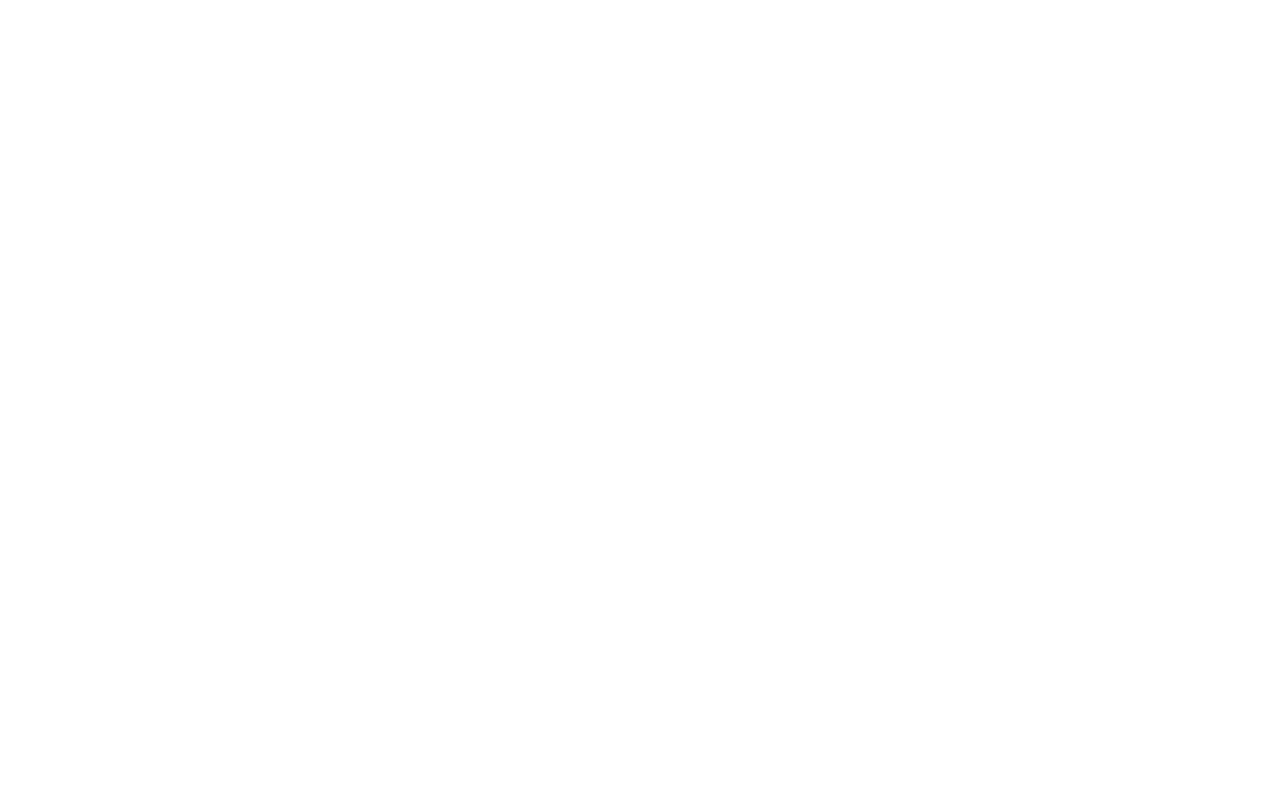
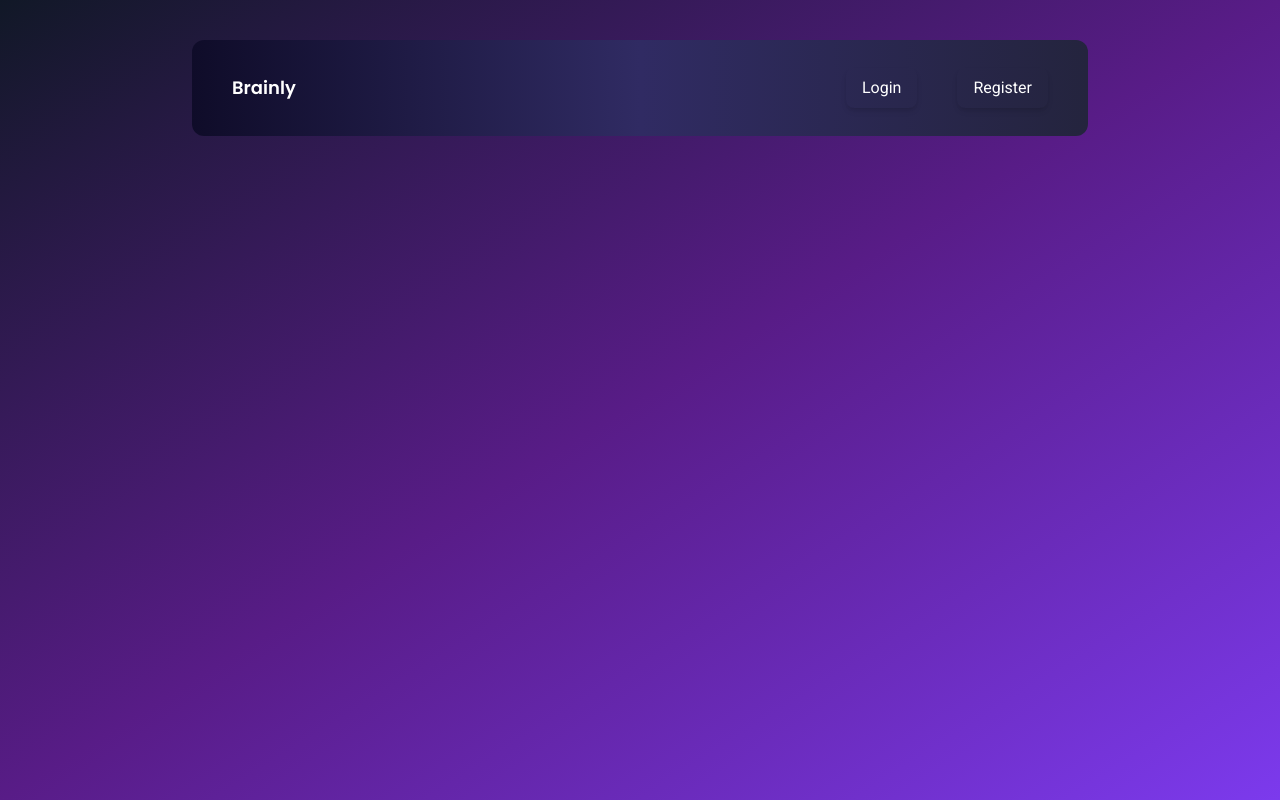
Before and after one commit to kiran-11123/Brainly-new, a React (Vite) app in the folder frontend/: page /dashboard in a window 1280 px wide. Before the commit this address had no page. Built offline with nearby package versions, Linux system fonts and the light colour scheme.

Commit message:
Doing the DashBoard thing

```diff
--- a/frontend/index.html
+++ b/frontend/index.html
@@ -1,23 +1,16 @@
 <!doctype html>
 <html lang="en">
-
   <head>
     <meta charset="UTF-8" />
     <link rel="icon" type="image/svg+xml" href="/vite.svg" />
-  <link rel="preconnect" href="https://fonts.googleapis.com">
-  <link rel="preconnect" href="https://fonts.gstatic.com" crossorigin>
-  <link href="https://fonts.googleapis.com/css2?family=Roboto:wght@400;700&display=swap" rel="stylesheet">
+    <link rel="preconnect" href="https://fonts.gstatic.com" />
+<link href="https://fonts.googleapis.com/css2?family=Poppins:wght@400;500;600&family=Roboto:wght@400;700&family=Montserrat:wght@400;600&family=Inter:wght@400;600&family=Nunito:wght@400;700&display=swap" rel="stylesheet">
     <meta name="viewport" content="width=device-width, initial-scale=1.0" />
-  <link rel="preconnect" href="https://fonts.googleapis.com">
-<link rel="preconnect" href="https://fonts.gstatic.com" crossorigin>
-<link href="https://fonts.googleapis.com/css2?family=Roboto:wght@400;700&display=swap" rel="stylesheet">
     <title>frontend</title>
   </head>
     <script async src="https://platform.twitter.com/widgets.js" charSet="utf-8"></script>
-
   <body>
     <div id="root"></div>
     <script type="module" src="/src/main.tsx"></script>
   </body>
-
 </html>
--- a/frontend/src/App.tsx
+++ b/frontend/src/App.tsx
@@ -4,6 +4,7 @@ import Home from './components/Home'
 import Signin from './components/Signin'
 import Signup from './components/Signup'
 import { BrowserRouter, Route, Routes } from 'react-router-dom'
+import Dashboard from './components/Dashboard'
 function App() {
 
 
@@ -19,6 +20,7 @@ function App() {
          <Route path="/" element={<Signin />} />
        <Route path="/home" element={<Home />} />
         <Route path="/signup" element={<Signup />} />
+        <Route path="/dashboard" element={<Dashboard/>} />
 
 
       </Routes>
--- a/frontend/src/components/Card.tsx
+++ b/frontend/src/components/Card.tsx
@@ -9,6 +9,13 @@ interface CardProps {
   description:string,
   type: "twitter" | "youtube" | "file" | "note" ;
   id:string
+}
+
+function extractYouTubeId(url: string): string {
+  const regExp =
+    /(?:youtube\.com\/(?:watch\?v=|embed\/|shorts\/)|youtu\.be\/)([a-zA-Z0-9_-]{11})/;
+  const match = url.match(regExp);
+  return match ? match[1] : "";
 }
 
 async function deleteContent(id:string) {
@@ -76,11 +83,11 @@ export default function Card({ title, link, type ,description ,id}: CardProps) {
 
       {/* Content */}
       <div className="mt-4 top-0 ">
-        {type === "youtube" && (
+       {type === "youtube" && link && (
   <div className="relative w-full aspect-video">
     <iframe
       className="absolute inset-0 w-full h-full rounded-lg border border-gray-200 shadow-sm"
-              src={link.replace("watch", "embed").replace("?v=", "/")}
+      src={`https://www.youtube.com/embed/${extractYouTubeId(link)}`}
       title="YouTube video player"
       frameBorder="0"
       allow="accelerometer; autoplay; clipboard-write; encrypted-media; gyroscope; picture-in-picture; web-share"
--- a/frontend/src/components/CreateContentModel.tsx
+++ b/frontend/src/components/CreateContentModel.tsx
@@ -14,11 +14,11 @@ interface Values{
 
 // controlled component
 export default function CreateContentModel({ open, Onclose }: { open: boolean, Onclose: () => void }) {
-    const [title, setTitle] = useState("");
-    const [link, setLink] = useState("");
-    const [type, setType] = useState("");
-    const[description , setDescription] = useState("");
-    const[message ,SetMessage] =useState("");
+    let [title, setTitle] = useState("");
+    let [link, setLink] = useState("");
+    let [type, setType] = useState("");
+    let [description, setDescription] = useState("");
+    let [message, SetMessage] = useState("");
 
 
       useEffect(()=>{
@@ -56,26 +56,23 @@ export default function CreateContentModel({ open, Onclose }: { open: boolean, O
             }
 
             if(title.length>0 && title.length<10){
+
                 obj.title=title;
             }
             if(link.length>0){
                 obj.link=link;
             }
             if(type.length>0){
+                type=type.toLowerCase();
                 obj.type=type;
             }
             if(description.length>0 && description.length<50){
                 obj.description=description;
             }
 
-            const response = await axios.post("http://localhost:3000/api/v1/data/content" , {
-
-                obj
-
-            } ,{
-                withCredentials:true
-            })
-
+           const response = await axios.post("http://localhost:3000/api/v1/data/content", obj, {
+  withCredentials: true
+});
             console.log(response);
 
             if(response.status===200){
--- /dev/null
+++ b/frontend/src/components/Dashboard.tsx
@@ -0,0 +1,29 @@
+
+export default function Dashboard() {
+
+    return(
+
+        <div className="h-screen flex flex-col items-center  justify-between bg-gradient-to-br from-gray-900 via-purple-900 to-violet-600">
+
+            <div className=" px-10 py-7 w-full max-w-sm  sm:max-w-4xl rounded-xl bg-gradient-to-r text-white from-[#0f0c29] via-[#302b63] to-[#24243e] hover:bg-gradient-to-r hover:from-[#625c9bad] hover:via-[#302b63] hover:to-[#6565b0] mt-10 flex items-center justify-between" >
+
+                     <div className="flex items-center font-poppins text-sm sm:text-lg font-semibold">
+
+                        <h1>Brainly</h1>
+
+                      </div>
+
+                      <div className="flex items-center justify-between gap-10 font-roboto ">
+
+                        <div className="px-4 py-2 hover:bg-gradient-to-tr from-white/10 via-white/5 to-transparent rounded-lg shadow-md">Login</div>
+                        <div className="px-4 py-2 hover:bg-gradient-to-tr from-white/10 via-white/5 to-transparent rounded-lg shadow-md">Register</div>
+
+                    </div>
+            </div>
+
+
+
+        </div>
+    )
+
+}
--- a/frontend/tailwind.config.js
+++ b/frontend/tailwind.config.js
@@ -1,18 +1,23 @@
+const defaultTheme = require("tailwindcss/defaultTheme");
 
-
-/** @type {import('tailwindcss').Config} */
 module.exports = {
-    content: [
-        "./src/**/*.{js,jsx,ts,tsx}",
-    ],
+  purge: ["./src/**/*.{js,jsx,ts,tsx}", "./public/index.html"],
+  darkMode: false, // or 'media' or 'class'
   theme: {
     extend: {
       fontFamily: {
-                'roboto': ['Roboto', 'sans-serif'], // 'roboto' is the Tailwind class prefix
-                'sans': ['Inter', 'sans-serif'], // Default body font (overrides Tailwind's default)
-                'poppins': ['Poppins', 'sans-serif'], // For headings
+        poppins: ["Poppins", ...defaultTheme.fontFamily.sans],
+        roboto: ["Roboto", ...defaultTheme.fontFamily.sans],
+        montserrat: ["Montserrat", ...defaultTheme.fontFamily.sans],
+        inter: ["Inter", ...defaultTheme.fontFamily.sans],
+        nunito: ["Nunito", ...defaultTheme.fontFamily.sans],
+        // Keep a default alias if you like
+        sans: ["Poppins", ...defaultTheme.fontFamily.sans],
       },
     },
   },
+  variants: {
+    extend: {},
+  },
   plugins: [],
-}
+};
```
Also changed, not shown: 2 other files (tests, documents, lock files or other folders). Lines whose indentation alone changed are shown as unchanged.
